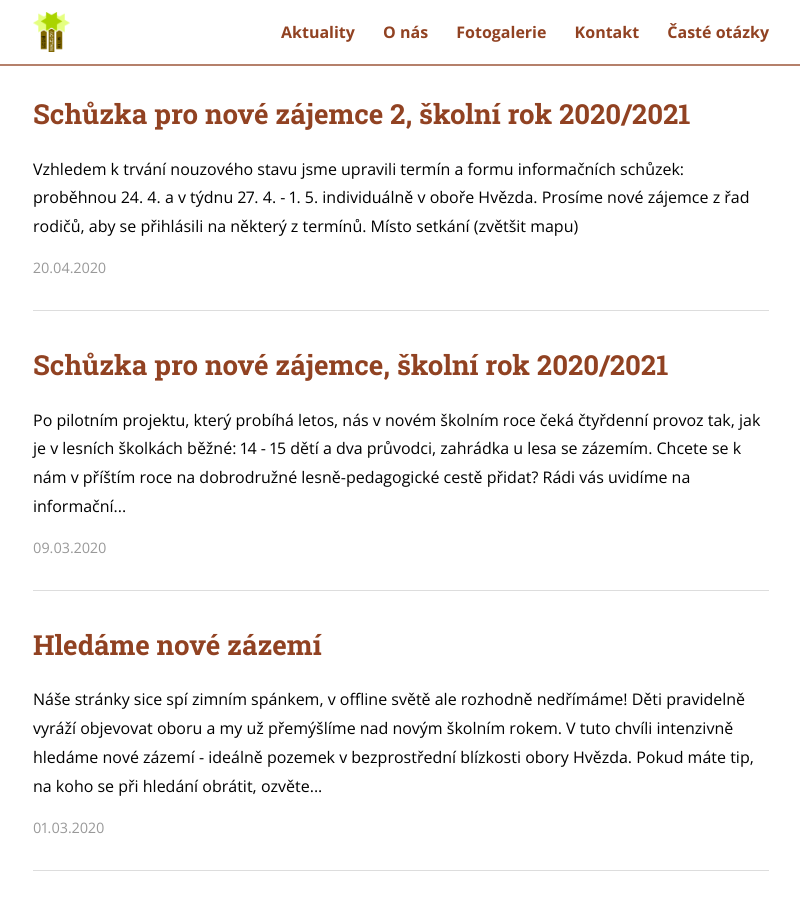
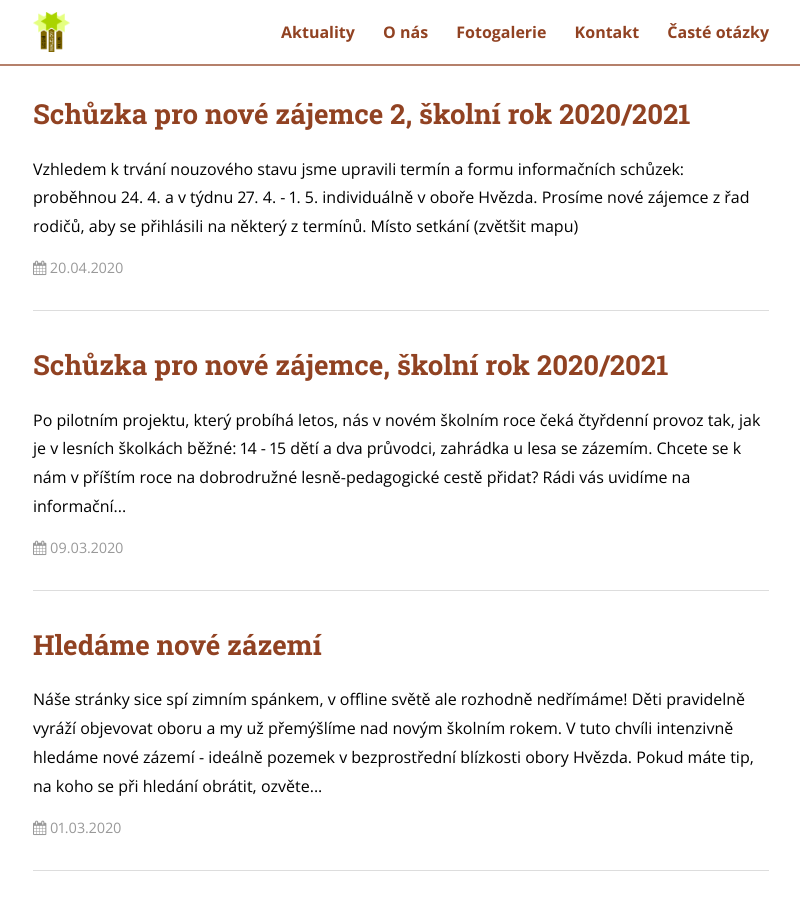
Before and after one commit to bencentra/centrarium, a Jekyll site: the page built from index.html, in a window 1280 px wide and 900 px high, scrolled down 893 px. Shown: the whole window, without its empty margins (239-1039 px from the left). Built offline with Jekyll 4.4.1, drawn with Linux system fonts in a browser that asks for light colours; nearby versions of some CDN libraries; the list of posts is cut into pages by our own code.

Commit message:
Add calendar icon before post dates.

```diff
--- a/_layouts/post.html
+++ b/_layouts/post.html
@@ -16,7 +16,7 @@ layout: default
 {% unless page.cover %} {% include page_divider.html %} {% endunless %}
 
 <section class="post-meta">
-  <div class="post-date">{{ page.date | date: "%d.%m.%Y" }}</div>
+  <div class="post-date"><i class="fa fa-calendar"></i> {{ page.date | date: "%d.%m.%Y" }}</div>
   <div class="post-categories">
   {% if page.categories.size > 0 %}in {% for cat in page.categories %}
     {% if site.jekyll-archives %}
--- a/index.html
+++ b/index.html
@@ -26,7 +26,7 @@ layout: default
       <p>{{ post.content | strip_html | truncatewords: 50 }}</p>
     </section>
     <section class="post-meta">
-      <div class="post-date">{{ post.date | date: "%d.%m.%Y" }}</div>
+      <div class="post-date"><i class="fa fa-calendar"></i> {{ post.date | date: "%d.%m.%Y" }}</div>
       <div class="post-categories">
       {% if post.categories.size > 0 %}in {% for cat in post.categories %}
         {% if site.jekyll-archives %}
```
